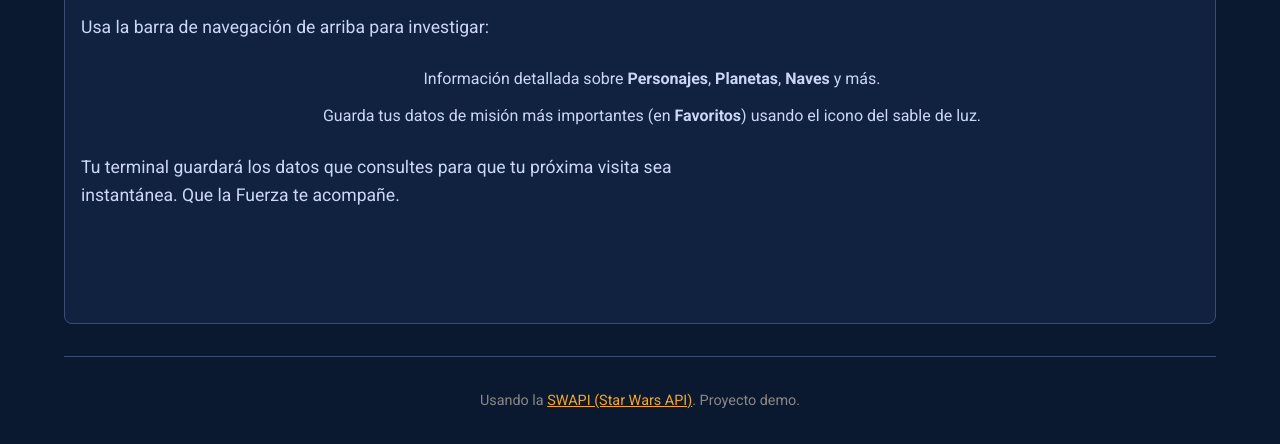
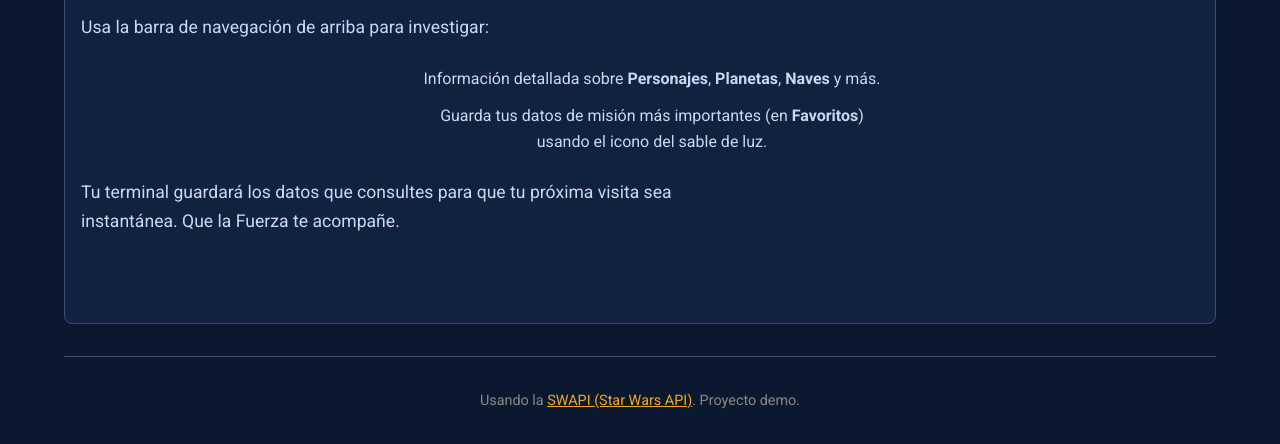
Before and after one commit to MCandela1/Project-StarWars, a website built with Vite: page index.html in a window 1280 px wide. Shown: the part 426-870 px from the top of the page. Built offline with nearby package versions, Linux system fonts and the light colour scheme.

Commit message:
cambios de nuevo en la info en la pantalla de inicio

```diff
--- a/src/style.css
+++ b/src/style.css
@@ -104,7 +104,8 @@ body {
 }
 .home-features-list {
     list-style: none;
-    margin: 1.5rem 0;
+    max-width: 55ch;
+    margin: 1.5rem auto;
     padding-left: 1.5rem;
     text-align: center;
 }
```
